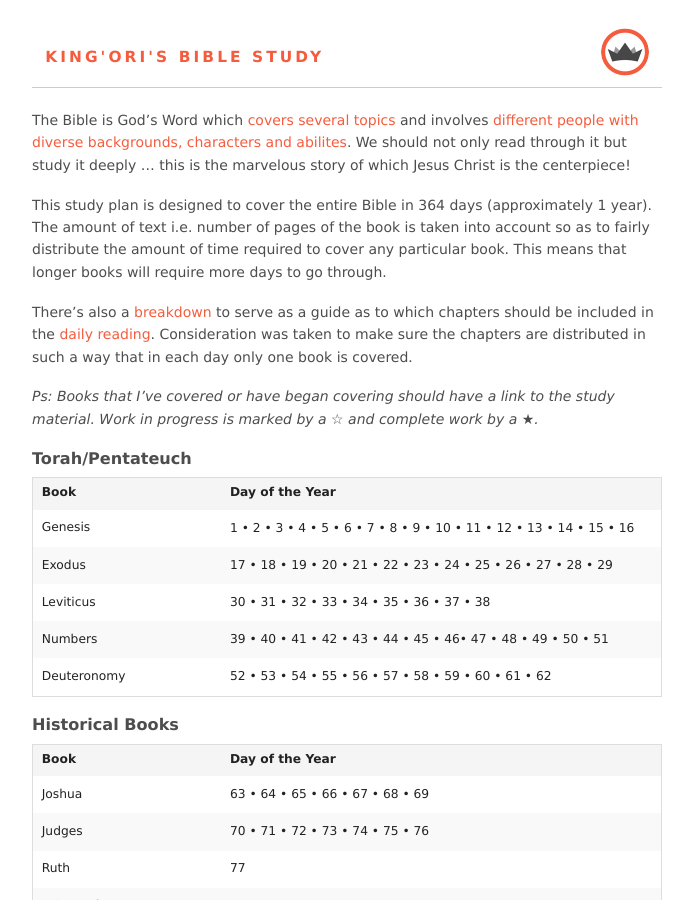
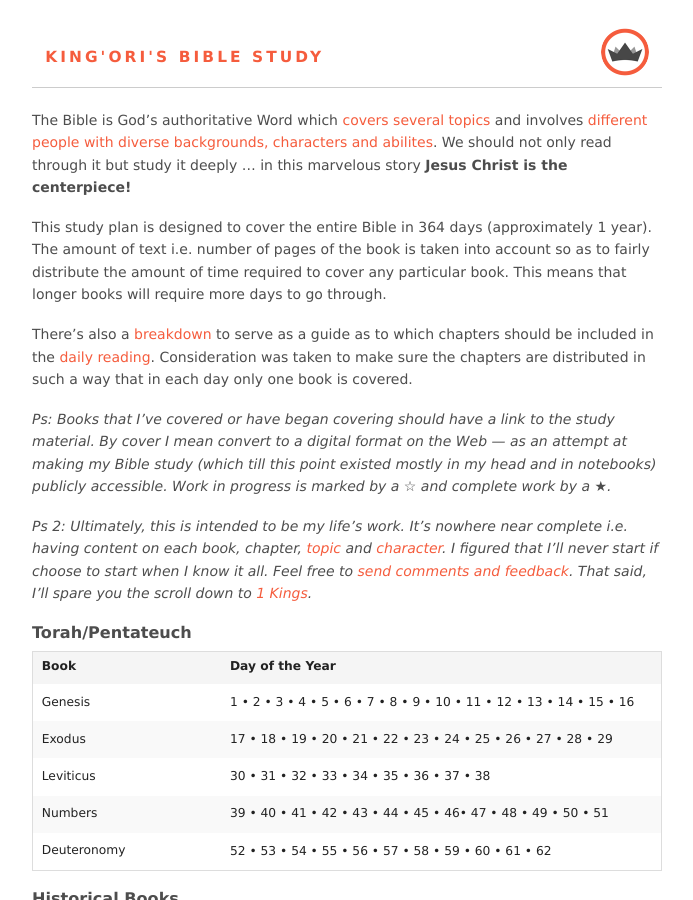
Before and after one commit to itskingori/systematic-theology, a Jekyll site: the page built from index.md, in a window 1280 px wide and 900 px high. Shown: the whole window, without its empty margins (293-986 px from the left). Built offline with Jekyll 4.4.1, drawn with Linux system fonts in a browser that asks for light colours; Markdown is read by kramdown in place of the engine named in the settings.

Commit message:
Update front page copy

```diff
--- a/_includes/scripts.html
+++ b/_includes/scripts.html
@@ -1,3 +1,3 @@
 <script>
-      $(document).foundation();
-    </script>
+  $(document).foundation();
+</script>
--- a/index.md
+++ b/index.md
@@ -9,10 +9,10 @@ description: |-
   righteousness (2 Timothy 3:16 - KJV).
 ---
 
-The Bible is God's Word which [covers several topics][3] and involves [different
-people with diverse backgrounds, characters and abilites][2]. We should not only
-read through it but study it deeply ... this is the marvelous story of which
-Jesus Christ is the centerpiece!
+The Bible is God's authoritative Word which [covers several topics][3] and
+involves [different people with diverse backgrounds, characters and
+abilites][2]. We should not only read through it but study it deeply ... in this
+marvelous story **Jesus Christ is the centerpiece!**
 
 This study plan is designed to cover the entire Bible in 364 days (approximately
 1 year). The amount of text i.e. number of pages of the book is taken into
@@ -26,7 +26,16 @@ chapters are distributed in such a way that in each day only one book is
 covered.
 
 _Ps: Books that I've covered or have began covering should have a link to the
-study material. Work in progress is marked by a ☆ and complete work by a ★._
+study material. By cover I mean convert to a digital format on the Web — as an
+attempt at making my Bible study (which till this point existed mostly in my
+head and in notebooks) publicly accessible. Work in progress is marked by a ☆
+and complete work by a ★._
+
+_Ps 2: Ultimately, this is intended to be my life's work. It's nowhere near
+complete i.e. having content on each book, chapter, [topic][3] and
+[character][2]. I figured that I'll never start if choose to start when I know
+it all. Feel free to [send comments and feedback][4]. That said, I'll spare you
+the scroll down to [1 Kings][11]._
 
 ### Torah/Pentateuch
 
```
Also changed, not shown: other parts of index.md (+1 -0 lines).
